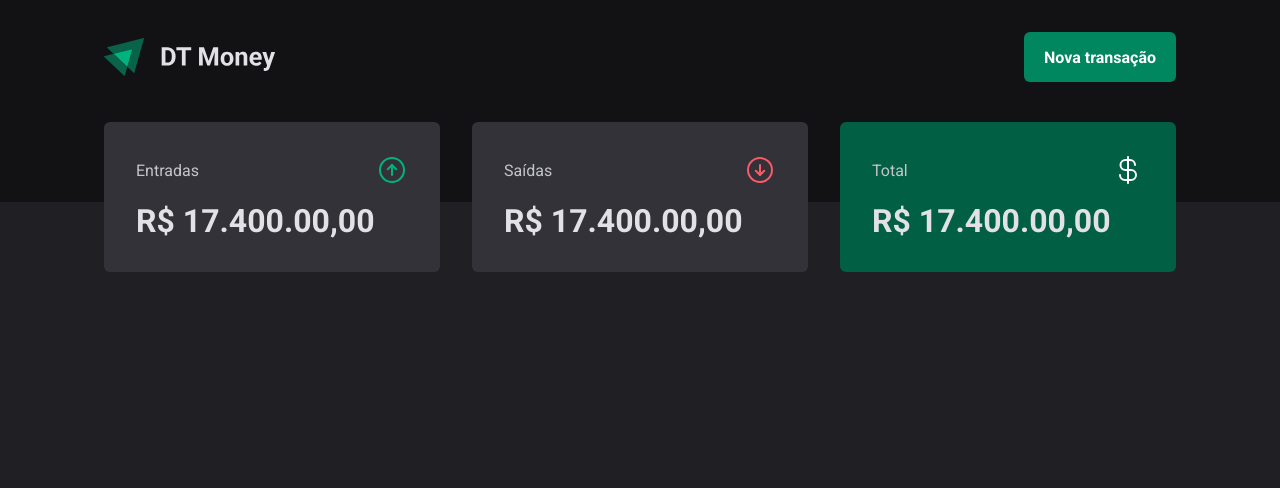
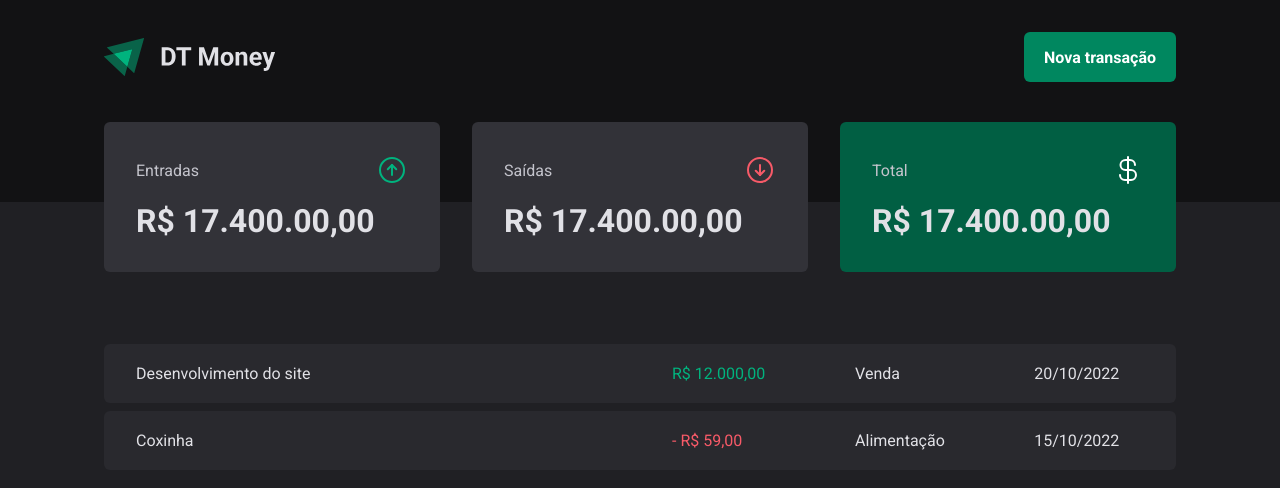
Before and after one commit to Fellippemfv/rocketseat-react-project-3, a React (Vite) app: page / in a window 1280 px wide. Shown: the top 488 px of the page. Built offline with nearby package versions, Linux system fonts and the light colour scheme.

Commit message:
Update table transactions

```diff
--- a/src/pages/Transactions/index.tsx
+++ b/src/pages/Transactions/index.tsx
@@ -1,11 +1,40 @@
 import { Header } from "../../components/Header";
 import { Summary } from "../../components/Summary";
+import { PriceHightlight, TransactionsContainer, TransactionsTable } from "./styles";
 
 export function Transactions() {
     return (
         <div>
             <Header />
             <Summary />
+
+           <TransactionsContainer>
+            <TransactionsTable>
+                    <tbody>
+                        <tr>
+                            <td width="50%">Desenvolvimento do site</td>
+                            <td>
+                                <PriceHightlight variant="income">
+                                R$ 12.000,00
+                                </PriceHightlight>
+                            </td>
+                            <td>Venda</td>
+                            <td>20/10/2022</td>
+                        </tr>
+
+                        <tr>
+                            <td width="50%">Coxinha</td>
+                            <td>
+                                <PriceHightlight variant="outcome">
+                                    - R$ 59,00
+                                </PriceHightlight>
+                            </td>
+                            <td>Alimentação</td>
+                            <td>15/10/2022</td>
+                        </tr>
+                    </tbody>
+            </TransactionsTable>
+           </TransactionsContainer>
         </div>
     )
 }
--- a/src/pages/Transactions/styles.ts
+++ b/src/pages/Transactions/styles.ts
@@ -0,0 +1,38 @@
+import styled from "styled-components";
+
+export const TransactionsContainer = styled.main`
+    width: 100%;
+    max-width: 1120px;
+    margin: 4rem auto 0;
+    padding: 0 1.5rem;
+`;
+
+export const TransactionsTable = styled.table`
+    width: 100%;
+    border-collapse: separate;
+    border-spacing: 0 0.5rem;
+    /* margin-top: 1.5rem */
+
+    td {
+        padding: 1.25rem 2rem;
+        background: ${props => props.theme["gray-700"]};
+
+        &:first-child {
+        border-top-left-radius: 6px;
+        border-bottom-left-radius: 6px;
+        }
+
+        &:last-child {
+            border-top-right-radius: 6px;
+            border-bottom-right-radius: 6px;
+        }
+   }
+`;
+
+interface PriceHightlightProps {
+    variant: "income" | "outcome";
+}
+
+export const PriceHightlight = styled.span<PriceHightlightProps>`
+    color: ${props => props.variant === "income" ? props.theme["green-300"] : props.theme["red-300"]}
+`;
```
